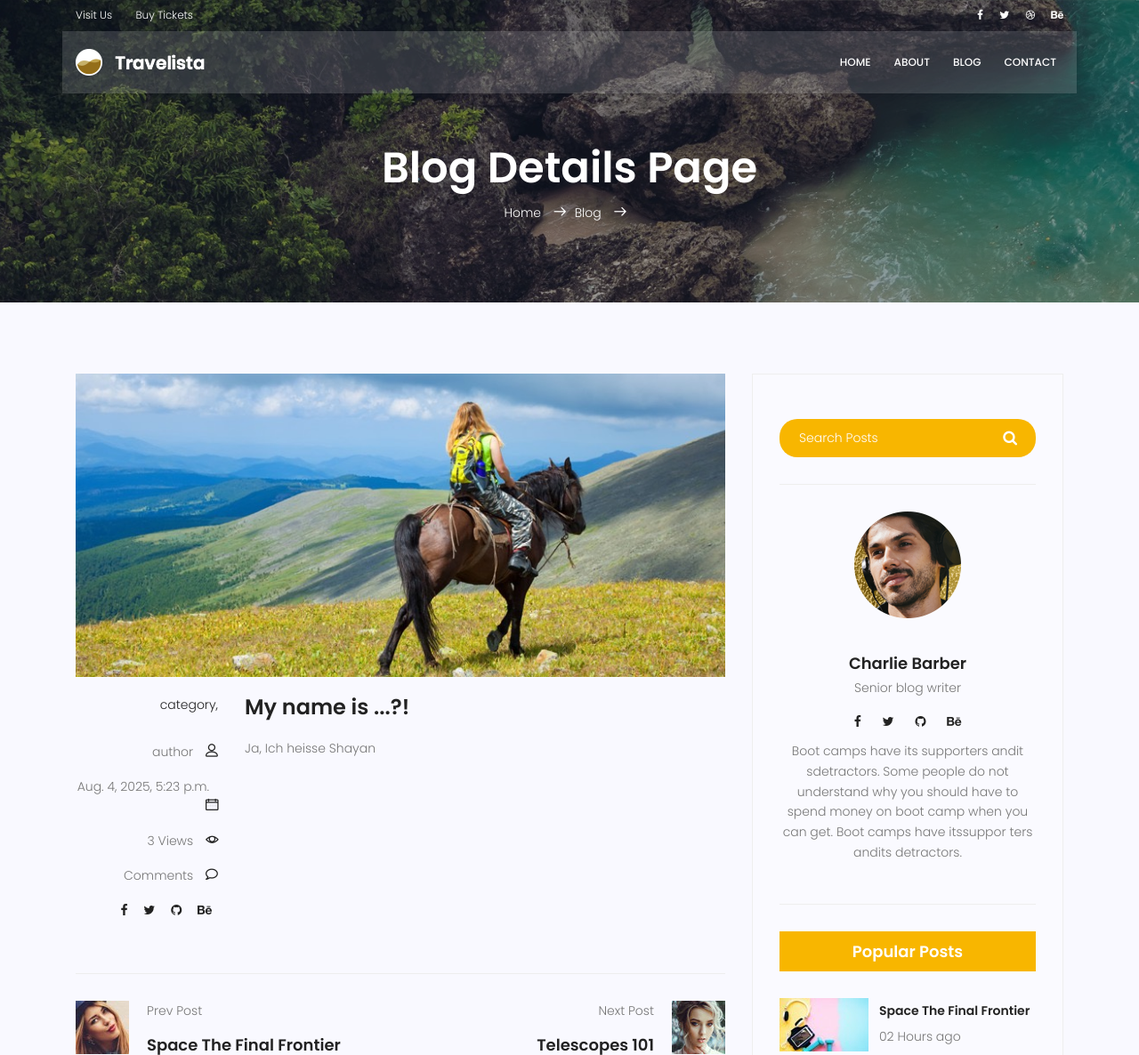
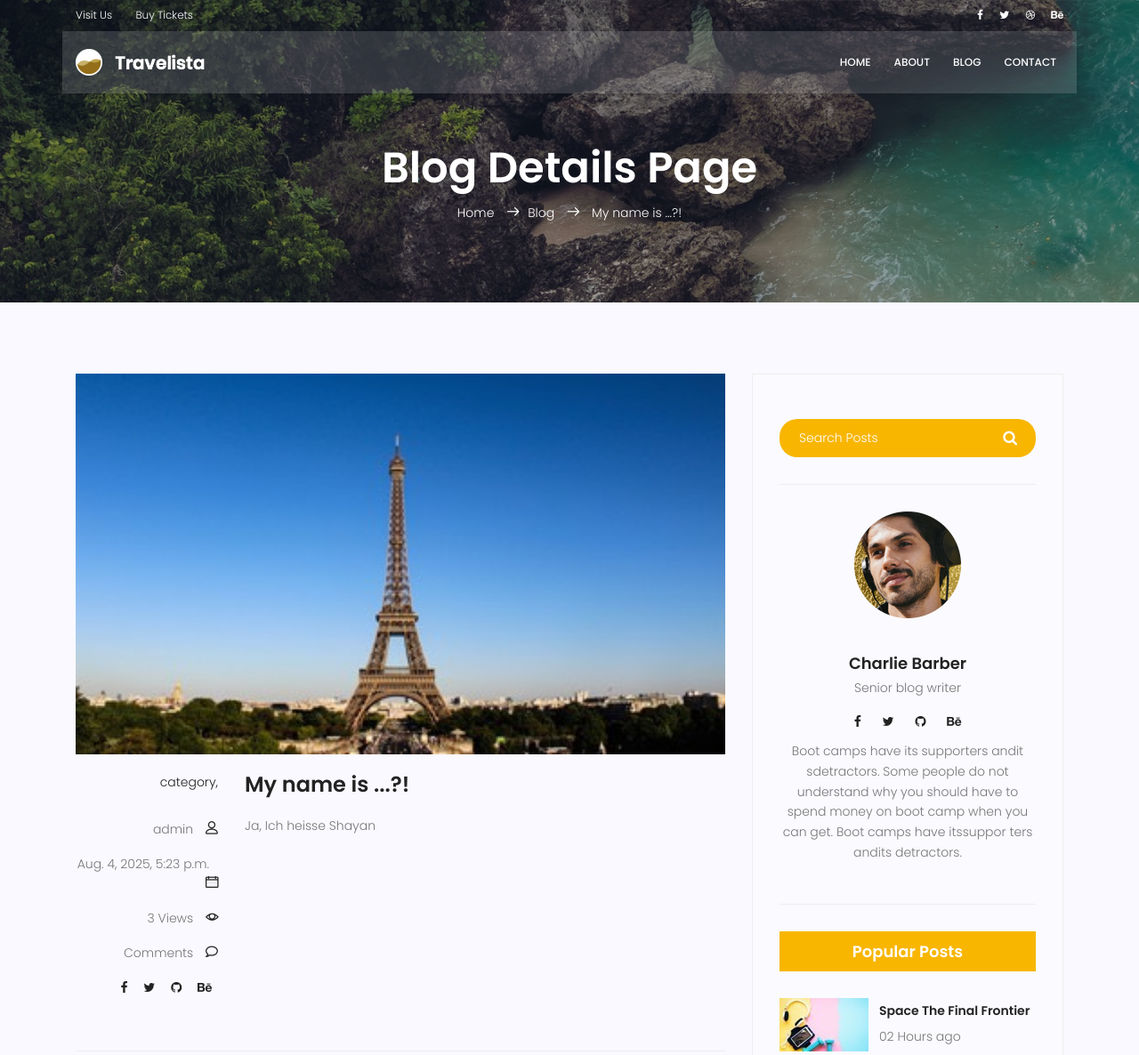
Before and after one commit to ShayanBorzu/learning-django, a Django app: template templates/blog/blog_about.html in a window 1280 px wide. Shown: the top 1186 px of the page at 89% size. Run offline with Django 3.2, Linux system fonts and the light colour scheme; the template is opened without the code that fills it: values that come from a table or form of the project are taken from there, others are empty; data comes from the database, SQL or seed files in the repository; both versions use the stored data as it was after the commit; some libraries are stand-ins or nearby versions.

Commit message:
I forgot what I was trying to do... but here you are.

```diff
--- a/blog/admin.py
+++ b/blog/admin.py
@@ -1,5 +1,5 @@
 from django.contrib import admin
-from blog.models import Post
+from blog.models import *
 
 # Register your models here.
 
@@ -11,3 +11,7 @@ class PostAdmin(admin.ModelAdmin):
     list_display = ("id","title", "status", "created", "published")
     list_filter = ("status",)
     search_fields = ["title", "content"]
+
+@admin.register(Category)
+class CategoryAdmin(admin.ModelAdmin):
+    pass
--- a/blog/models.py
+++ b/blog/models.py
@@ -1,13 +1,24 @@
 from django.db import models
+from django.contrib.auth.models import User
 
 
 # Create your models here.
+
+class Category(models.Model):
+    name = models.CharField(max_length=255)
+    def __str__(self):
+        return (
+            f"{self.id} - {self.name}"  # pyright: ignore[reportAttributeAccessIssue]
+        )
+
 class Post(models.Model):
-    # img
+    image = models.ImageField(upload_to='blog/', default='blog/default.jpg')
+
     title = models.CharField(max_length=255)
     content = models.TextField()
+    author = models.ForeignKey(User, on_delete=models.SET_NULL, null=True)
     # tags
-    # category
+    category = models.ManyToManyField(Category)
     views = models.IntegerField(default=0)
     status = models.BooleanField(default=False)
     published = models.DateTimeField(null=True)
--- a/blog/urls.py
+++ b/blog/urls.py
@@ -6,5 +6,4 @@ app_name = 'blog'
 urlpatterns = [
     path("", blog_index, name="blog_index"),
     path('about/<int:pk>/', blog_about, name='blog_about'),
-    path("<int:pk>/", test, name="test" )
 ]
--- a/templates/blog/blog_about.html
+++ b/templates/blog/blog_about.html
@@ -10,7 +10,7 @@
 							<h1 class="text-white">
 								Blog Details Page
 							</h1>
-							<p class="text-white link-nav"><a href="{% url 'websiteApp:index' %}">Home </a>  <span class="lnr lnr-arrow-right"></span><a href="{% url 'blog:blog_index' %}">Blog </a> <span class="lnr lnr-arrow-right"></span> <a href="blog-single.html">
+							<p class="text-white link-nav"><a href="{% url 'websiteApp:index' %}">Home </a>  <span class="lnr lnr-arrow-right"></span><a href="{% url 'blog:blog_index' %}">Blog </a> <span class="lnr lnr-arrow-right"></span> <a href="blog-single.html">{{post.title}} </a>
 						</div>
 					</div>
 				</div>
@@ -25,7 +25,7 @@
 							<div class="single-post row">
 								<div class="col-lg-12">
 									<div class="feature-img">
-										<img class="img-fluid" src="{% static 'websiteApp/img/blog/feature-img1.jpg' %}" alt="">
+										<img class="img-fluid" src="{{post.image.url}}" alt="">
 									</div>
 								</div>
 								<div class="col-lg-3  col-md-3 meta-details">
@@ -33,7 +33,7 @@
 										<li><a href="#">category,</a></li>
 									</ul>
 									<div class="user-details row">
-										<p class="user-name col-lg-12 col-md-12 col-6"><a href="#">author</a> <span class="lnr lnr-user"></span></p>
+										<p class="user-name col-lg-12 col-md-12 col-6"><a href="#">{{post.author}}</a> <span class="lnr lnr-user"></span></p>
 										<p class="date col-lg-12 col-md-12 col-6"><a href="#">{{post.published}}</a> <span class="lnr lnr-calendar-full"></span></p>
 									<p class="view col-lg-12 col-md-12 col-6"><a href="#">{{post.views}} Views</a> <span class="lnr lnr-eye"></span></p>
 										<p class="comments col-lg-12 col-md-12 col-6"><a href="#">Comments</a> <span class="lnr lnr-bubble"></span></p>
```
Also changed, not shown: blog/views.py (+3 -7 lines), templates/blog/blog_index.html (+9 -3 lines), blog/migrations/0002_auto_20250803_1911.py (added), blog/migrations/0003_post_image.py (added), blog/migrations/0004_alter_post_image.py (added), blog/migrations/0005_remove_post_image.py (added), blog/migrations/0006_post_image.py (added), blog/migrations/0007_auto_20250807_1350.py (added), db.sqlite3, media/blog/d2.jpg (added), media/blog/default.jpg (added).
